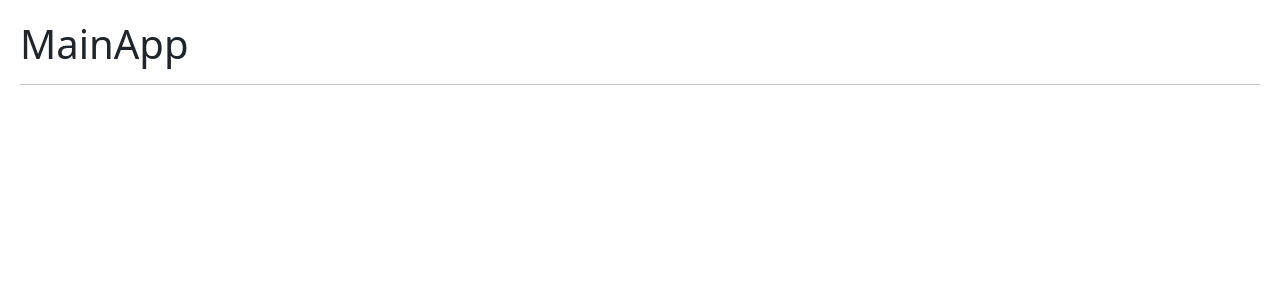
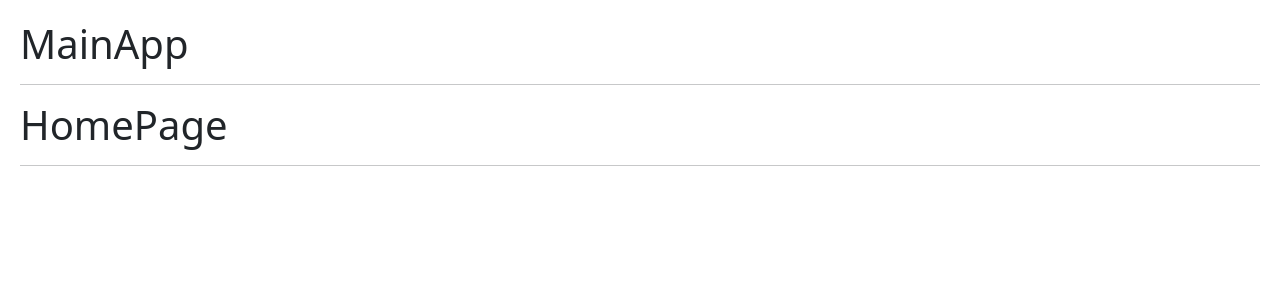
Before and after one commit to PyCeciliaReyes/hooks-App, a React (Vite) app: page / in a window 1280 px wide. Shown: the top 300 px of the page. Built offline with nearby package versions, Linux system fonts and the light colour scheme.

Commit message:
Clase: configurar Router en React
Configuracion de los path`s usando componentes de ract-router-dom y creacion de un index.js para  importar de una vez

```diff
--- a/src/09-useContext/MainApp.jsx
+++ b/src/09-useContext/MainApp.jsx
@@ -1,8 +1,18 @@
+import { Navigate, Route, Routes } from 'react-router-dom';
+import { HomePage, AboutPage, Login } from './index';
+
 export const MainApp = () => {
     return(
         <>
             <h1>MainApp</h1>
             <hr />
+
+            <Routes>
+                <Route path='/' element = {<HomePage/>}  />
+                <Route path='/about' element = {<AboutPage/>}  />
+                <Route path='/login' element = {<Login/>}  />
+                <Route path='*' element = {<Navigate to='/about'/>}  />
+            </Routes>
         </>
     );
 };
--- /dev/null
+++ b/src/09-useContext/index.js
@@ -0,0 +1,3 @@
+export * from './AboutPage';
+export * from './HomePage';
+export * from './Login';
```
